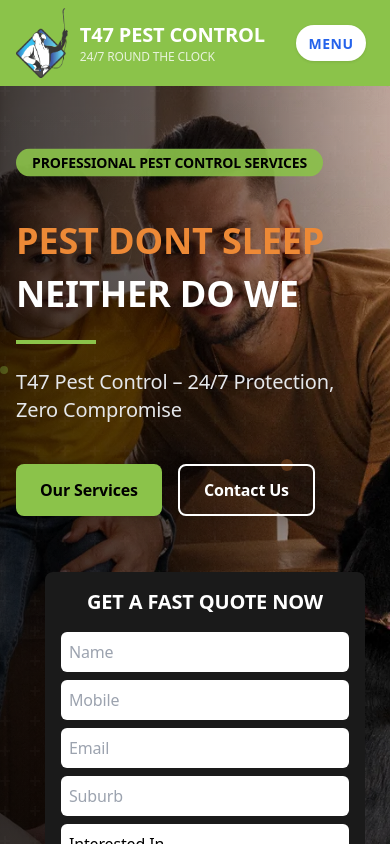
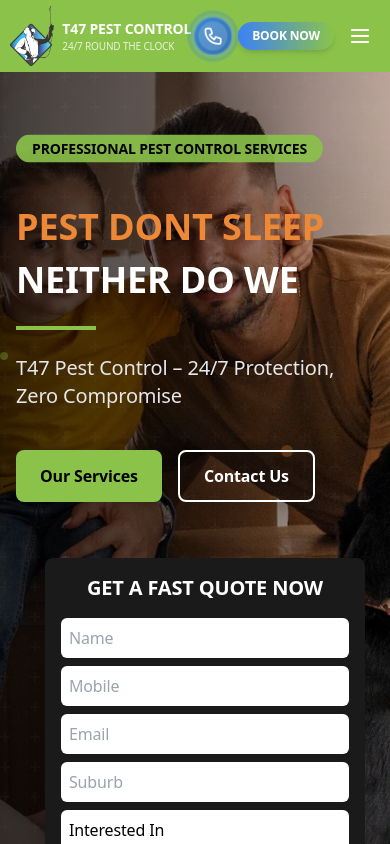
Before and after one commit to xtcharan/t47-pest-control, a Next.js app in the folder Desktop/pest-main/: page / in a window 390 px wide. Shown: the top 844 px of the page. Built offline with nearby package versions, Linux system fonts and the light colour scheme.

Commit message:
Add phone icon and BOOK NOW button to mobile navigation

```diff
--- a/Desktop/pest-main/src/components/layout/header/MainHeader.tsx
+++ b/Desktop/pest-main/src/components/layout/header/MainHeader.tsx
@@ -142,26 +142,26 @@ export default function MainHeader() {
         </a>
       </div>
 
-      <div className="container mx-auto px-4 flex flex-wrap items-center">
+      <div className="container mx-auto px-2.5 md:px-4 flex items-center justify-between py-1.5 md:py-2">
         {/* Logo and company name */}
-        <div className="flex items-center py-2 mr-6">
-          <div className="mr-3">
+        <div className="flex items-center">
+          <div className="mr-2">
             <Image
               src="/logo.png"
               alt="Company Logo"
               width={0}
               height={0}
-              sizes="(max-width: 768px) 70px, 100px"
+              sizes="(max-width: 768px) 60px, 100px"
               className="object-contain"
-              style={{ width: 'auto', height: isMobile ? '70px' : '100px' }}
+              style={{ width: 'auto', height: isMobile ? '60px' : '100px' }}
               priority
             />
           </div>
           <div>
-            <h1 className="text-xl md:text-3xl font-extrabold text-white whitespace-nowrap">
+            <h1 className="text-sm md:text-3xl font-extrabold text-white whitespace-nowrap">
               T47 PEST CONTROL
             </h1>
-            <p className="text-xs md:text-sm font-medium text-white/80 whitespace-nowrap">
+            <p className="text-[10px] md:text-sm font-medium text-white/80 whitespace-nowrap">
               24/7 ROUND THE CLOCK
             </p>
           </div>
@@ -214,22 +214,52 @@ export default function MainHeader() {
           </div>
         </div>
 
-        {/* Mobile menu button - optimized for performance */}
-        <div className="md:hidden ml-auto mr-2">
+        {/* Mobile navigation buttons - right side */}
+        <div className="md:hidden flex items-center space-x-1.5">
+          {/* Phone button with animation */}
+          <button
+            type="button"
+            onClick={() => window.location.href = `tel:${COMPANY_INFO.phone}`}
+            className={`p-2 rounded-full bg-blue-600 shadow-md focus:outline-none flex items-center justify-center ${styles.phoneButton}`}
+            aria-label="Call us"
+          >
+            <div className={styles.phoneIcon}>
+              <svg xmlns="http://www.w3.org/2000/svg" className="h-5 w-5 text-white" fill="none" viewBox="0 0 24 24" stroke="currentColor">
+                <path strokeLinecap="round" strokeLinejoin="round" strokeWidth={2} d="M3 5a2 2 0 012-2h3.28a1 1 0 01.948.684l1.498 4.493a1 1 0 01-.502 1.21l-2.257 1.13a11.042 11.042 0 005.516 5.516l1.13-2.257a1 1 0 011.21-.502l4.493 1.498a1 1 0 01.684.949V19a2 2 0 01-2 2h-1C9.716 21 3 14.284 3 6V5z" />
+              </svg>
+            </div>
+          </button>
+
+          {/* Book Now button */}
+          <button
+            type="button"
+            onClick={() => window.location.href = '/contact'}
+            className="py-1.5 px-3.5 rounded-full bg-gradient-to-r from-blue-500 to-blue-700 text-white font-bold text-xs shadow-md focus:outline-none transition-transform hover:scale-105 active:scale-95"
+            aria-label="Book Now"
+          >
+            BOOK NOW
+          </button>
+
+          {/* Mobile hamburger menu button - right side */}
           <button
             type="button"
             onClick={() => {
-              // Use requestAnimationFrame for smoother toggling
               requestAnimationFrame(() => {
                 setMobileMenuOpen(!mobileMenuOpen);
               });
             }}
-            className={`${styles.hamburgerButton} ${mobileMenuOpen ? 'bg-blue-50' : ''}`}
+            className="p-2 focus:outline-none"
             aria-label="Toggle mobile menu"
           >
-            <span className="font-bold text-blue-600">
-              {mobileMenuOpen ? 'CLOSE' : 'MENU'}
-            </span>
+            {mobileMenuOpen ? (
+              <svg xmlns="http://www.w3.org/2000/svg" className="h-6 w-6 text-white" fill="none" viewBox="0 0 24 24" stroke="currentColor">
+                <path strokeLinecap="round" strokeLinejoin="round" strokeWidth={2} d="M6 18L18 6M6 6l12 12" />
+              </svg>
+            ) : (
+              <svg xmlns="http://www.w3.org/2000/svg" className="h-6 w-6 text-white" fill="none" viewBox="0 0 24 24" stroke="currentColor">
+                <path strokeLinecap="round" strokeLinejoin="round" strokeWidth={2} d="M4 6h16M4 12h16M4 18h16" />
+              </svg>
+            )}
           </button>
         </div>
       </div>
@@ -286,7 +316,7 @@ export default function MainHeader() {
         </div>
 
         {/* Bottom navigation bar */}
-        <div className="fixed bottom-0 left-0 right-0 bg-gray-50 border-t border-gray-200 grid grid-cols-4 py-2 z-50">
+        <div className="fixed bottom-0 left-0 right-0 bg-gray-50 border-t border-gray-200 grid grid-cols-5 py-2 z-50">
           {/* Locations */}
           <a href="/areas" className="flex flex-col items-center justify-center text-gray-600 hover:text-blue-600">
             <svg xmlns="http://www.w3.org/2000/svg" className="h-6 w-6" viewBox="0 0 24 24" fill="none" stroke="currentColor" strokeWidth="2" strokeLinecap="round" strokeLinejoin="round">
@@ -305,10 +335,20 @@ export default function MainHeader() {
             <span className="text-xs mt-1">Search</span>
           </button>
 
+          {/* Phone - Call Us */}
+          <a href={`tel:${COMPANY_INFO.phone}`} className="flex flex-col items-center justify-center text-blue-600 hover:text-blue-800">
+            <div className={`${styles.phoneIcon} relative`}>
+              <svg xmlns="http://www.w3.org/2000/svg" className="h-6 w-6" viewBox="0 0 24 24" fill="none" stroke="currentColor" strokeWidth="2" strokeLinecap="round" strokeLinejoin="round">
+                <path d="M22 16.92v3a2 2 0 0 1-2.18 2 19.79 19.79 0 0 1-8.63-3.07 19.5 19.5 0 0 1-6-6 19.79 19.79 0 0 1-3.07-8.67A2 2 0 0 1 4.11 2h3a2 2 0 0 1 2 1.72 12.84 12.84 0 0 0 .7 2.81 2 2 0 0 1-.45 2.11L8.09 9.91a16 16 0 0 0 6 6l1.27-1.27a2 2 0 0 1 2.11-.45 12.84 12.84 0 0 0 2.81.7A2 2 0 0 1 22 16.92z"></path>
+              </svg>
+            </div>
+            <span className="text-xs mt-1">Call Us</span>
+          </a>
+
           {/* Contact */}
           <a href="/contact" className="flex flex-col items-center justify-center text-gray-600 hover:text-blue-600">
             <svg xmlns="http://www.w3.org/2000/svg" className="h-6 w-6" viewBox="0 0 24 24" fill="none" stroke="currentColor" strokeWidth="2" strokeLinecap="round" strokeLinejoin="round">
-              <path d="M22 16.92v3a2 2 0 0 1-2.18 2 19.79 19.79 0 0 1-8.63-3.07 19.5 19.5 0 0 1-6-6 19.79 19.79 0 0 1-3.07-8.67A2 2 0 0 1 4.11 2h3a2 2 0 0 1 2 1.72 12.84 12.84 0 0 0 .7 2.81 2 2 0 0 1-.45 2.11L8.09 9.91a16 16 0 0 0 6 6l1.27-1.27a2 2 0 0 1 2.11-.45 12.84 12.84 0 0 0 2.81.7A2 2 0 0 1 22 16.92z"></path>
+              <path d="M21 11.5a8.38 8.38 0 0 1-.9 3.8 8.5 8.5 0 0 1-7.6 4.7 8.38 8.38 0 0 1-3.8-.9L3 21l1.9-5.7a8.38 8.38 0 0 1-.9-3.8 8.5 8.5 0 0 1 4.7-7.6 8.38 8.38 0 0 1 3.8-.9h.5a8.48 8.48 0 0 1 8 8v.5z"></path>
             </svg>
             <span className="text-xs mt-1">Contact</span>
           </a>
```
